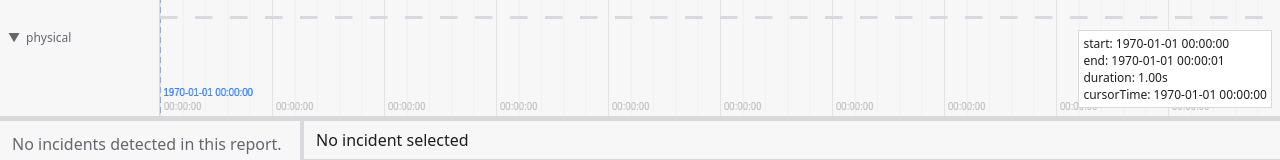
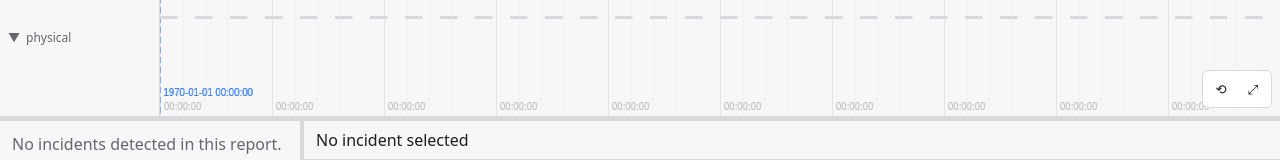
Before and after one commit to ChainsAre2Tight/rssi, a React (Vite) app in the folder client/: page / in a window 1280 px wide. Shown: the part 232-392 px from the top of the page. Built offline with nearby package versions, Linux system fonts and the light colour scheme; no server answers.

Commit message:
adds reset view and zoom to fit

```diff
--- a/client/src/timeline/components/TimelineCanvas.module.css
+++ b/client/src/timeline/components/TimelineCanvas.module.css
@@ -20,7 +20,7 @@ canvas {
 .debug {
     position: absolute;
     right: var(--space-sm);
-    bottom: var(--space-sm);
+    top: var(--space-sm);
 
     background: var(--color-surface);
     border: 1px solid var(--color-border);
@@ -82,3 +82,39 @@ canvas {
     min-width: 0;
     height: 100%;
 }
+
+.controls {
+    position: absolute;
+    right: var(--space-sm);
+    bottom: var(--space-sm);
+
+    display: flex;
+    gap: 4px;
+
+    background: var(--color-surface);
+    border: 1px solid var(--color-border);
+    padding: 4px;
+
+    border-radius: 6px;
+}
+
+.controlBtn {
+    width: 28px;
+    height: 28px;
+
+    display: flex;
+    align-items: center;
+    justify-content: center;
+
+    background: transparent;
+    border: none;
+
+    color: var(--color-text);
+    cursor: pointer;
+
+    border-radius: 4px;
+}
+
+.controlBtn:hover {
+    background: var(--color-surface-hover);
+}
--- a/client/src/timeline/components/TimelineCanvas.tsx
+++ b/client/src/timeline/components/TimelineCanvas.tsx
@@ -12,6 +12,7 @@ import { ensureVisible, getSafeBoundsViewport } from "../utils/ensureVisible"
 import { useTimelineSync } from "../hooks/useTimelineSync"
 import { useTimelineHoverSync } from "../hooks/useTimelineHoverSync"
 import { formatDateTime } from "../../utils/time"
+import { computeItemsBounds } from "../utils/zoomToFit"
 
 
 export default function TimelineCanvas(params: {
@@ -185,6 +186,24 @@ export default function TimelineCanvas(params: {
             )
             : null
 
+    function handleResetView() {
+        const start = params.adapter.bounds.start / 1_000_000
+        const end = params.adapter.bounds.end / 1_000_000
+
+        setViewport(getSafeBoundsViewport(start, end, 0.15))
+    }
+
+    function handleZoomToFit() {
+        const bounds = computeItemsBounds(params.adapter)
+
+        if (!bounds) {
+            handleResetView()
+            return
+        }
+
+        setViewport(getSafeBoundsViewport(bounds.start, bounds.end, 0.15))
+    }
+
     useTimelineRenderer({
         canvasRef,
         width,
@@ -271,6 +290,24 @@ export default function TimelineCanvas(params: {
                     duration: {duration.toFixed(2)}s<br />
                     cursorTime: {formatDateTime(externalCursorTimeUs!)}
                 </div>
+
+                <div className={styles.controls}>
+                    <button
+                        className={styles.controlBtn}
+                        onClick={handleResetView}
+                        title="Reset view"
+                    >
+                        ⟲
+                    </button>
+
+                    <button
+                        className={styles.controlBtn}
+                        onClick={handleZoomToFit}
+                        title="Zoom to fit"
+                    >
+                        ⤢
+                    </button>
+                </div>
             </div>
         </div>
     )
--- /dev/null
+++ b/client/src/timeline/utils/zoomToFit.ts
@@ -0,0 +1,24 @@
+import type { TimelineAdapterResult } from "../types"
+
+export function computeItemsBounds(adapter: TimelineAdapterResult) {
+    let min = Infinity
+    let max = -Infinity
+
+    for (const trackId of adapter.trackIds) {
+        const lanes = adapter.itemsByTrack[trackId]
+        if (!lanes) continue
+
+        for (const lane of lanes) {
+            for (const item of lane) {
+                if (item.start < min) min = item.start
+                if (item.end > max) max = item.end
+            }
+        }
+    }
+
+    if (min === Infinity || max === -Infinity) {
+        return null
+    }
+
+    return { start: min, end: max }
+}
```
